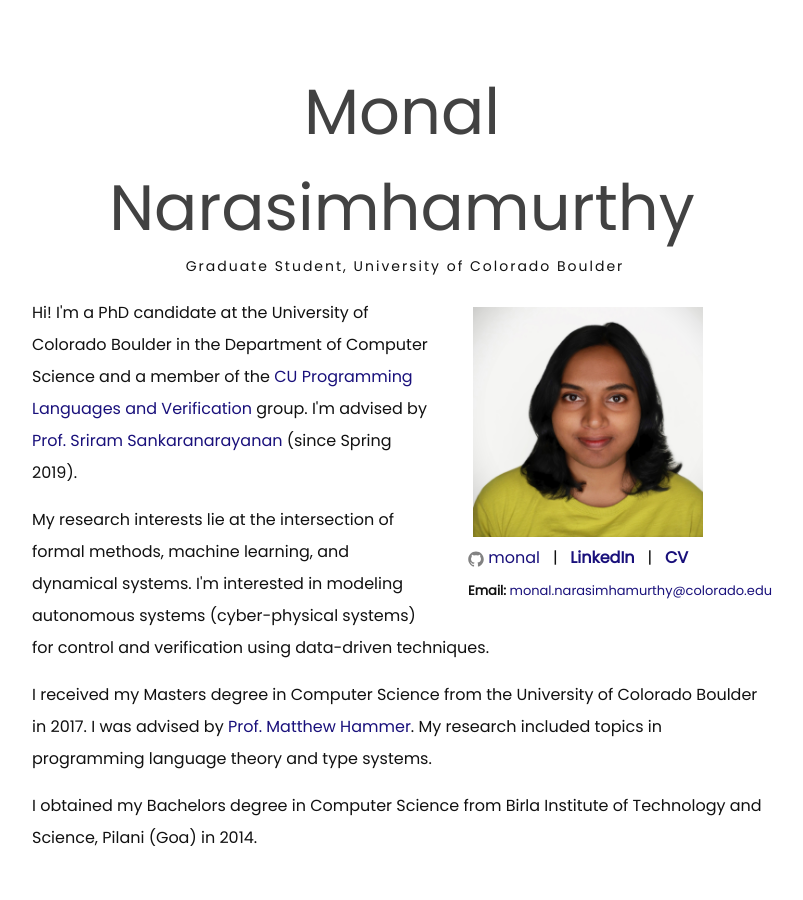
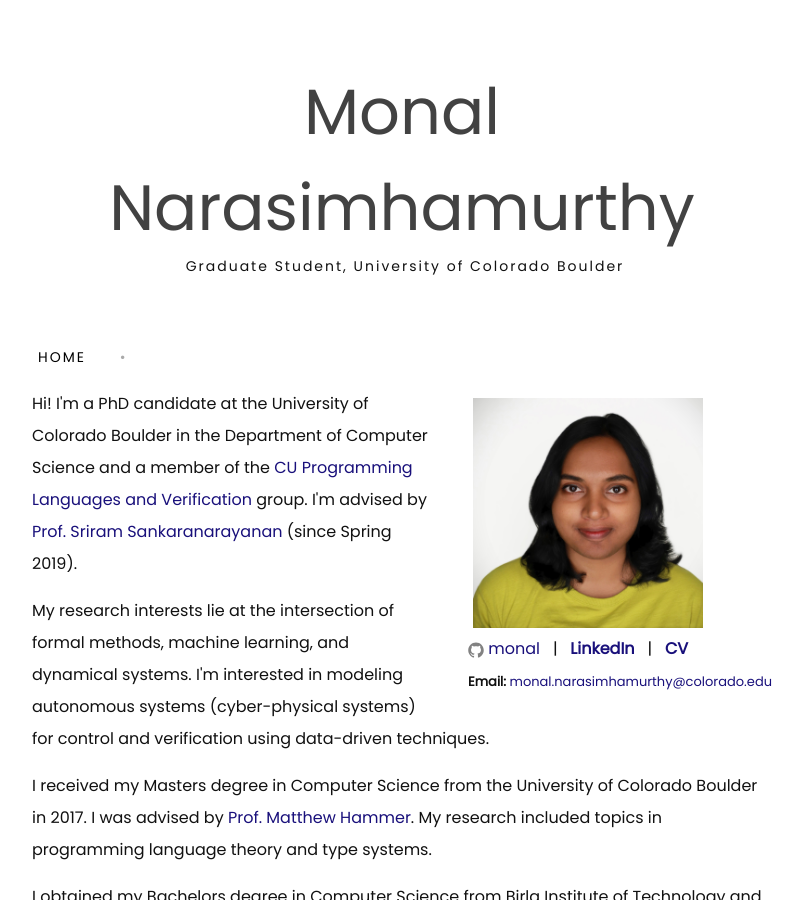
Before and after one commit to monal/monal.github.io, a Jekyll site: the page built from index.html, in a window 1280 px wide and 900 px high. Shown: the whole window, without its empty margins (238-1041 px from the left). Built offline with Jekyll 4.4.1, drawn with Linux system fonts in a browser that asks for light colours; nearby versions of some CDN libraries.

Commit message:
Add links - part 1

```diff
--- a/_includes/header.html
+++ b/_includes/header.html
@@ -5,7 +5,7 @@
 <div class="wrapper site-description">
 <center>  {{site.description}} </center>
 </div>
-<!-- <div class="wrapper">
+<div class="wrapper">
   <div class="trigger site-navigation">
     <a class="page-link" href="{{site.url}}{{site.baseurl}}">HOME</a><span class="exclamationMark">	&bull;</span>
 
@@ -15,5 +15,5 @@
     <a class="page-link" href="{{sitePage.url | prepend: site.baseurl }}">{{sitePage.title}}</a><span class="exclamationMark">&bull;</span>
     {% endif %}
     {% endfor %}
-  </div> -->
+  </div>
 </div>
```
